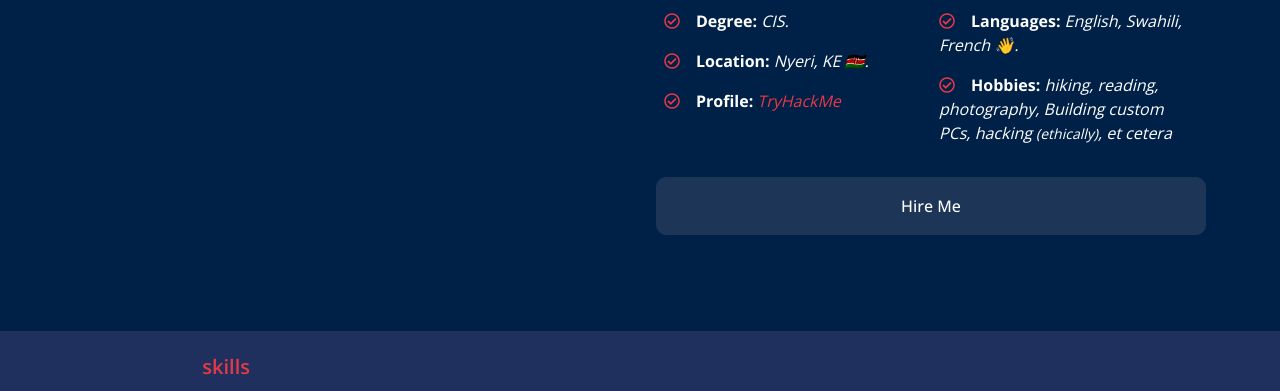
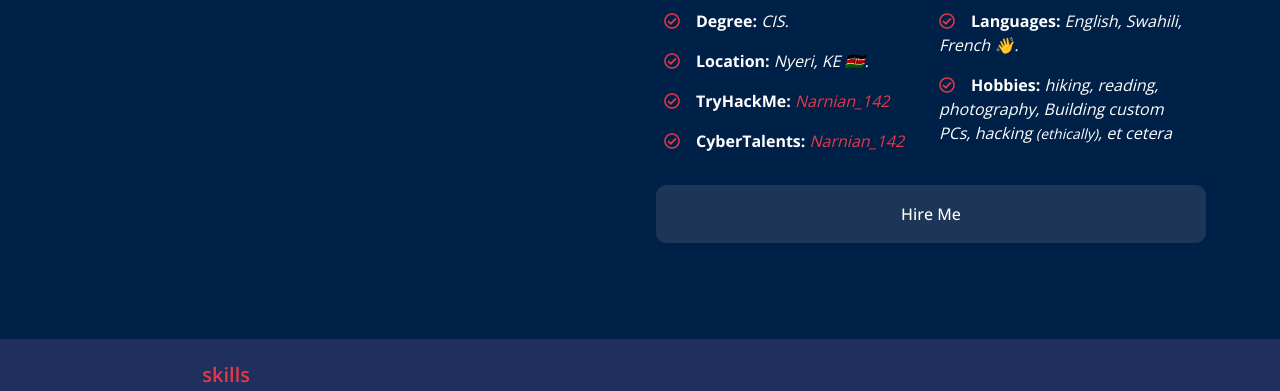
Before and after one commit to JimmieKaba19/portfolio_remod, a plain HTML site: page index.html in a window 1280 px wide. Shown: the part 1219-1610 px from the top of the page. Drawn offline with nearby package versions, Linux system fonts and the light colour scheme; some packages are replaced by stand-ins of ours; no server answers; files whose address does not match are found by name.

Commit message:
Adding cybertalents profile.

```diff
--- a/index.html
+++ b/index.html
@@ -209,7 +209,8 @@
                         <p class="text-white mb-3"><i class="far fa-check-circle text-primary me-3"></i><strong>Github:</strong> <a href="https://github.com/JimmieKaba19" class="text-primary"> <i>Github</i> 🚀</a>.</p>
                         <p class="text-white mb-3"><i class="far fa-check-circle text-primary me-3"></i><strong>Degree:</strong> <i>CIS.</i> </p>
                         <p class="text-white mb-3"><i class="far fa-check-circle text-primary me-3"></i><strong>Location:</strong> <i>Nyeri, KE 🇰🇪.</i> </p>
-                        <p class="text-white mb-3"><i class="far fa-check-circle text-primary me-3"></i><strong>Profile:</strong> <a target="_blank" href="https://tryhackme.com/p/Narnian142" class="text-primary"><i>TryHackMe</i></a></p>
+                        <p class="text-white mb-3"><i class="far fa-check-circle text-primary me-3"></i><strong>TryHackMe:</strong> <a target="_blank" href="https://tryhackme.com/p/Narnian142" class="text-primary"><i>Narnian_142</i></a></p>
+                        <p class="text-white mb-3"><i class="far fa-check-circle text-primary me-3"></i><strong>CyberTalents:</strong> <a target="_blank" href="https://cybertalents.com/members/Narnian_142/profile " class="text-primary"><i>Narnian_142</i></a></p>
                     </div>
                     <div class="col-sm-6">
                         <p class="text-white mb-3"><i class="far fa-check-circle text-primary me-3"></i><strong>Freelancer:</strong> <i>Available.</i> </p>
```
